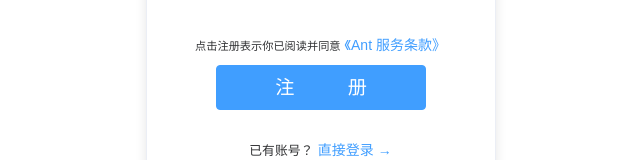
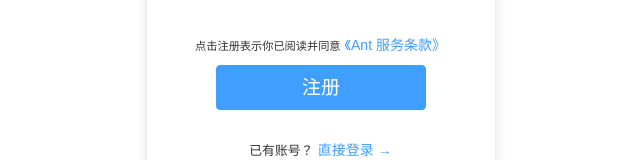
Before and after one commit to AsahiMoon/ant, a Vue app: page /#/register in a window 1280 px wide. Shown: the part 448-608 px from the top of the page, without its empty margins (319-959 px from the left). Built offline with nearby package versions, Linux system fonts and the light colour scheme.

Commit message:
引入babel-polyfill

```diff
--- a/index.html
+++ b/index.html
@@ -3,6 +3,7 @@
   <head>
     <meta charset="utf-8">
     <meta name="viewport" content="width=device-width,initial-scale=1.0">
+    <meta http-equiv="X-UA-Compatible" content="IE=edge" />
     <title>ant</title>
   </head>
   <body>
--- a/package.json
+++ b/package.json
@@ -15,6 +15,7 @@
   },
   "dependencies": {
     "axios": "^0.18.0",
+    "babel-polyfill": "^6.26.0",
     "element-ui": "^2.4.11",
     "qs": "^6.6.0",
     "vue": "^2.5.2",
--- a/src/views/Register.vue
+++ b/src/views/Register.vue
@@ -22,9 +22,7 @@
                      </el-col>
                  </el-row>
                  <el-row type="flex" justify="center">
-                     <el-col >
-                         <el-button  type="primary" @click="submitForm('form')" style="width: 68%; font-size: 1.2em; word-spacing: 2.5em">注&nbsp;册</el-button>
-                     </el-col>
+                         <el-button  type="primary" @click="submitForm('form')" style="width: 68%; font-size: 1.2em; word-spacing: 2.5em">注册</el-button>
                  </el-row>
 
                  <el-row type="flex" justify="center" style="margin-top: 20px">
```
Also changed, not shown: 1 other file (tests, documents, lock files or other folders).
